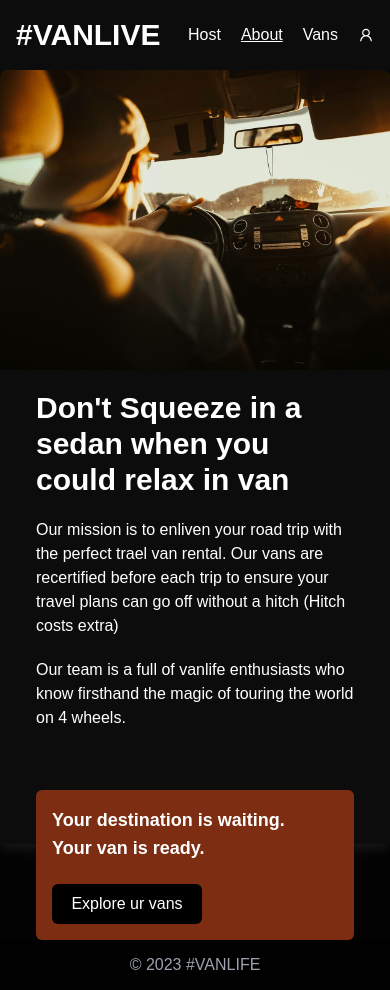
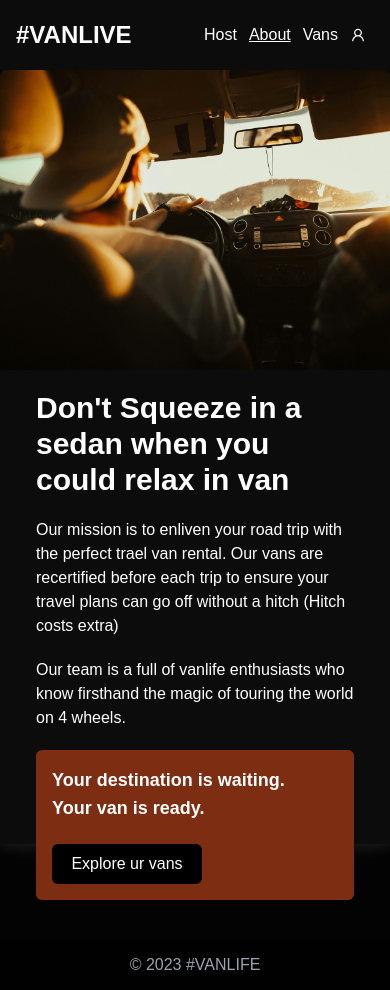
Before and after one commit to aa588/VanLife, a React (Create React App) app: page /about in a window 390 px wide. Built offline with nearby package versions, Linux system fonts and the light colour scheme; a web font is replaced by a local one; what miragejs would draw is missing.

Commit message:
update 20-1

```diff
--- a/src/Components/About.jsx
+++ b/src/Components/About.jsx
@@ -8,8 +8,8 @@ const About = () => {
       <div className="bg-black/40 w-full h-[300px]">
         <img className="w-full rounded-md h-full object-cover" src={about} />
       </div>
-      <div className="flex flex-col px-5 gap-10">
-        <div className="mx-4 flex flex-col gap-5 mb-5">
+      <div className="flex flex-col px-5 gap-3">
+        <div className="mx-4 flex flex-col gap-5 mb-2">
           <h1 className="text-3xl font-bold">
             Don't Squeeze in a sedan when you could relax in van
           </h1>
@@ -23,7 +23,7 @@ const About = () => {
             magic of touring the world on 4 wheels.
           </h1>
         </div>
-        <div className="mx-4 flex flex-col justify-between p-4 h-[150px] bg-orange-900 rounded-md">
+        <div className="mx-4 lg:mt-10 flex flex-col justify-between p-4 h-[150px] bg-orange-900 rounded-md mb-10">
           <div className="text-lg font-bold">
             <p>Your destination is waiting.</p>
             <p>Your van is ready.</p>
--- a/src/Components/Home.jsx
+++ b/src/Components/Home.jsx
@@ -11,7 +11,7 @@ const Home = () => {
       />
 
       <div className="flex justify-center text-left -mt-20">
-        <div className="my-10 mx-4 flex flex-col self-center max-w-[400px]  gap-5 absolute ">
+        <div className="my-10 mx-4 flex flex-col self-center max-w-[350px]  gap-5 absolute ">
           <p className="text-3xl font-bold text-white">
             You got the travel plans, we got the travel vans
           </p>
--- a/src/Components/Login.jsx
+++ b/src/Components/Login.jsx
@@ -25,7 +25,7 @@ const Login = () => {
         </h1>
       )}
 
-      <Form method="post" className="flex flex-col h-[400px] w-[400px]">
+      <Form method="post" className="flex flex-col h-[400px] w-[350px]">
         <h1 className="text-3xl font-bold mb-10 ">Sign in to your account</h1>
         <input
           name="email"
--- a/src/Components/Nav.jsx
+++ b/src/Components/Nav.jsx
@@ -4,12 +4,12 @@ import { AiOutlineUser } from "react-icons/ai";
 
 const Nav = () => {
   return (
-    <nav className="flex justify-between items-center text-center  p-4 text-black w-full h-[70px] text-white">
+    <nav className="flex justify-between items-center text-center p-4 w-full h-[70px] text-white">
       <Link to="/vanlife">
-        <h1 className="text-3xl font-bold">#VANLIVE</h1>
+        <h1 className="text-2xl font-bold">#VANLIVE</h1>
       </Link>
 
-      <div className="flex gap-5">
+      <div className="flex gap-3 p-2">
         <NavLink
           className={({ isActive }) => (isActive ? "active-link" : null)}
           to="/host"
--- a/src/Components/VanInfo.jsx
+++ b/src/Components/VanInfo.jsx
@@ -38,7 +38,7 @@ export const Vaninfo = () => {
         </h1>
       </Link>
       <div className="flex justify-center mt-10">
-        <div className="flex flex-col w-[400px] gap-2">
+        <div className="flex flex-col w-[350px] gap-2">
           <img className="mb-3 rounded-md " src={displayedVan.imageUrl} />
           <h1 className="w-20 bg-orange-500 py-1 text-white text-center rounded-md ">
             {displayedVan.type}
@@ -51,7 +51,7 @@ export const Vaninfo = () => {
             {displayedVan.name}
           </p>
           <p>{displayedVan.description}</p>
-          <button className="bg-orange-400 py-2 font-bold text-white rounded-md font-white hover:bg-orange-400 transition-all active:bg-orange-700">
+          <button className="bg-orange-700 py-2 font-bold text-white rounded-md font-white hover:bg-orange-400 transition-all active:bg-orange-700">
             Rent this van
           </button>
         </div>
--- a/src/Components/Vans.jsx
+++ b/src/Components/Vans.jsx
@@ -33,7 +33,7 @@ const Vans = () => {
           <div className="flex gap-2 items-center">
             <button
               onClick={() => setSearchParam({ type: "simple" })}
-              className={`px-5 py-1 text-sm hover:bg-red-950  transition-all duration-200  bg-gray-800 text-gray-300 rounded-md ${
+              className={`px-4 py-1 text-sm hover:bg-red-950  transition-all duration-200  bg-gray-800 text-gray-300 rounded-md ${
                 typeFilter == "simple" &&
                 "bg-red-950 transition-all duration-100"
               }`}
@@ -43,7 +43,7 @@ const Vans = () => {
 
             <button
               onClick={() => setSearchParam({ type: "luxury" })}
-              className={`px-5 py-1 text-sm hover:bg-red-950  transition-all duration-200  bg-gray-800 text-gray-300 rounded-md ${
+              className={`px-4 py-1 text-sm hover:bg-red-950  transition-all duration-200  bg-gray-800 text-gray-300 rounded-md ${
                 typeFilter == "luxury" &&
                 "bg-red-950 transition-all duration-100"
               }`}
@@ -53,7 +53,7 @@ const Vans = () => {
 
             <button
               onClick={() => setSearchParam({ type: "rugged" })}
-              className={`px-5 py-1 text-sm hover:bg-red-950  transition-all duration-200   bg-gray-800 text-gray-300 rounded-md ${
+              className={`px-4 py-1 text-sm hover:bg-red-950  transition-all duration-200   bg-gray-800 text-gray-300 rounded-md ${
                 typeFilter == "rugged" &&
                 "bg-red-950 transition-all duration-100"
               }`}
@@ -66,9 +66,9 @@ const Vans = () => {
             {typeFilter && (
               <button
                 onClick={() => setSearchParam({})}
-                className="px-5 py-1 bg-gray-900  text-gray-300 rounded-md"
+                className="px-4 py-1  bg-gray-900  text-gray-300 rounded-md"
               >
-                Clear filters
+                Clear
               </button>
             )}
           </div>
@@ -85,7 +85,7 @@ const Vans = () => {
             >
               <div className="flex flex-col text-[14px] font-bold gap-1 relative">
                 <img
-                  className="rounded-md w-[200px] hover:opacity-80 transition-all duration-400"
+                  className="rounded-md w-[170px] hover:opacity-80 transition-all duration-400"
                   src={item.imageUrl}
                 />
 
```
